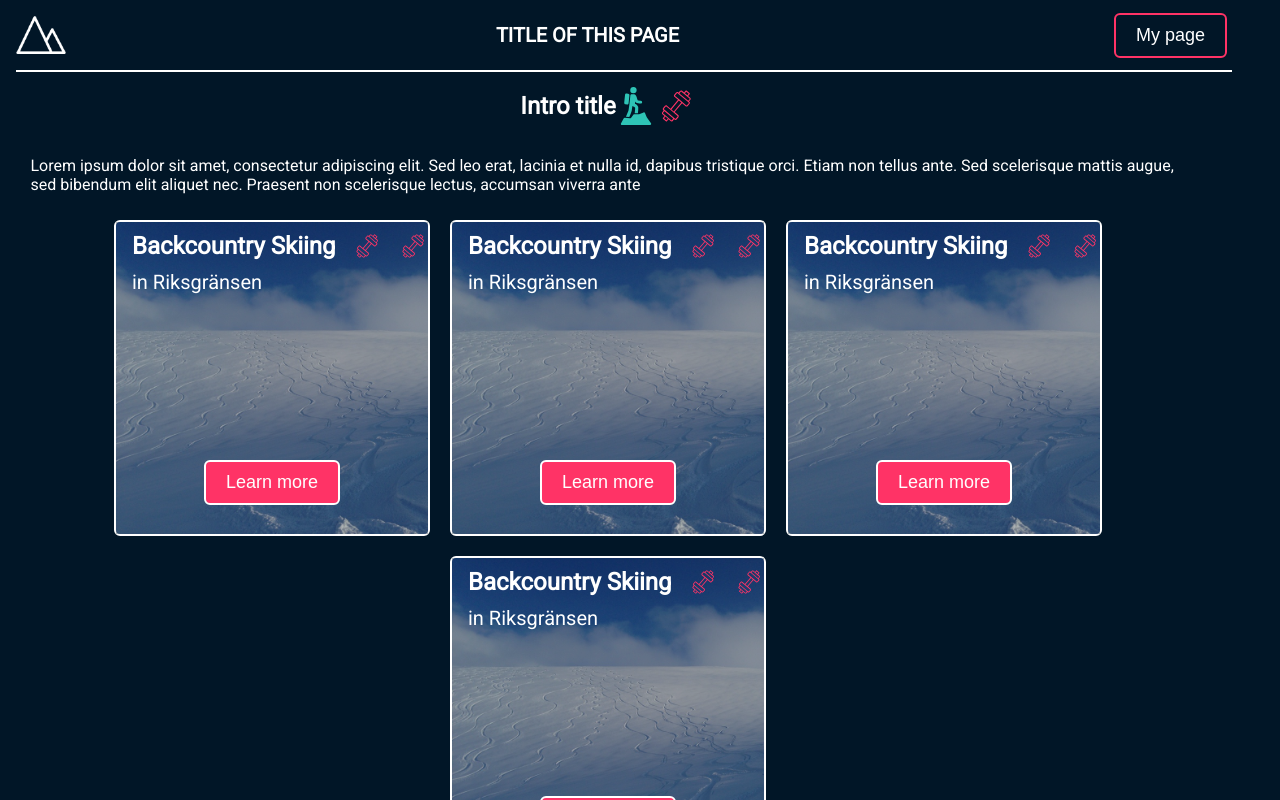
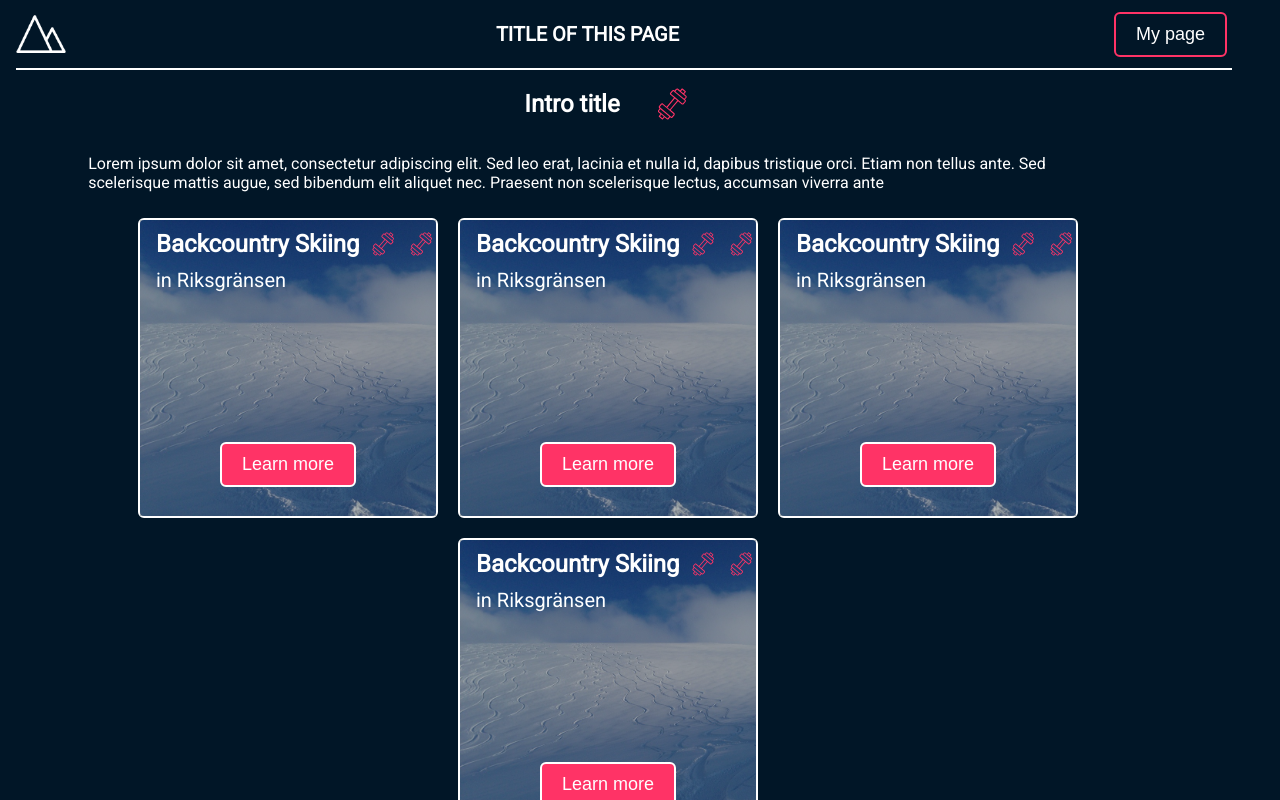
Before and after one commit to lisahammarstrand/final-project-frontend, a React (Create React App) app: page / in a window 1280 px wide. Shown: the top 800 px of the page. Built offline with nearby package versions, Linux system fonts and the light colour scheme.

Commit message:
Worked on styling the details page, added global style box-sizing

```diff
--- a/src/App.js
+++ b/src/App.js
@@ -8,6 +8,7 @@ import { Summary } from 'pages/Summary'
 import { MyPage } from 'pages/MyPage'
 import { Profile } from 'pages/Profile'
 import { Footer } from 'components/Footer'
+import { GlobalStyle } from 'components/GlobalStyle'
 
 export const App = () => {
   return (
@@ -36,6 +37,7 @@ export const App = () => {
         </Switch>
       </main>
       <Footer />
+      <GlobalStyle />
     </BrowserRouter>
   )
 }
--- a/src/components/Footer.js
+++ b/src/components/Footer.js
@@ -20,7 +20,7 @@ const FooterLink = styled.a`
 export const Footer = () => {
   return (
     <FooterContainer>
-      <p>&copy; LH Production 2020</p>
+      <p>&copy; LHP 2020</p>
       <div>
         <FooterLink href="contact">Contact</FooterLink>
         <FooterLink href="about">About</FooterLink>
--- /dev/null
+++ b/src/components/GlobalStyle.js
@@ -0,0 +1,7 @@
+import { createGlobalStyle } from 'styled-components'
+
+export const GlobalStyle = createGlobalStyle`
+* {
+  box-sizing: border-box;
+}
+`
--- a/src/pages/PackageDetails.js
+++ b/src/pages/PackageDetails.js
@@ -1,5 +1,6 @@
 import React from 'react'
 import styled from 'styled-components'
+import { Button } from 'lib/Buttons'
 
 const PackageDetailsContainer = styled.article`
   position: relative;
@@ -12,6 +13,7 @@ const PackageDetailsBackground = styled.div`
   display: flex;
   flex-direction: column;
   justify-content: flex-end;
+  z-index: -1;
 `
 const DetailsOverlay = styled.div`
   position: absolute;
@@ -22,11 +24,18 @@ const DetailsOverlay = styled.div`
   background: rgba(1,23,39,0.3);
   display: flex;
   flex-direction: column;
+  z-index: 0;
   `
 const DetailsSummary = styled.div`
   display: flex;
-  align-items: flex-end;
+  flex-direction: column;
+  align-items: center;
   padding: 50px;
+  z-index: 1;
+
+  @media (min-width: 650px) {
+    flex-direction: row;
+  }
 `
 const DetailsImage = styled.img`
   width: 300px;
@@ -34,8 +43,20 @@ const DetailsImage = styled.img`
 `
 const DetailsDescription = styled.div`
   margin-left: 20px;
-  max-width: 400px;
+  max-width: 350px;
+  display: flex;
+  flex-direction: column;
+  align-items: center;
+
+  @media (min-width: 650px) {
+    align-items: flex-start;
+    max-width: 400px;
+  }
 `
+/* const PackageDetailsButton = styled(Button)`
+position absolute;
+bottom: 24px;
+` */
 
 export const PackageDetails = () => {
   return (
@@ -48,6 +69,7 @@ export const PackageDetails = () => {
           <DetailsDescription>
             <h1>Title</h1>
             <p>Lorem ipsum dolor sit amet, consectetur adipiscing elit. Sed leo erat, lacinia et nulla id, dapibus tristique orci. Etiam non tellus ante. Sed scelerisque mattis augue, sed bibendum elit aliquet nec. Praesent non scelerisque lectus, accumsan viverra ante</p>
+            <Button title="Book now" />
           </DetailsDescription>
         </DetailsSummary>
       </PackageDetailsBackground>
--- a/src/pages/StartPage.js
+++ b/src/pages/StartPage.js
@@ -23,10 +23,32 @@ display: flex;
 `
 const IconDumbbell = styled.img`
   width: 40px;
+  margin-left: 32px;
   transform: rotate(-50deg);
 `
 const IconAdventure = styled.img`
   width: 40px;
+`
+const IntroDescription = styled.section`
+  display: flex;
+  flex-direction: column;
+  justify-content: center;
+  align-items: center;
+  max-width: 350px;
+  margin: 0px 16px;
+
+  @media (min-width: 650px) {
+    flex-direction: row;
+    max-width: 620px;
+  }
+  @media (min-width: 1024px) {
+    flex-direction: row;
+    max-width: 90%;
+  }
+
+`
+const ProgressImage = styled.img`
+  width: 150px;
 `
 const PackageCardContainer = styled.section`
   display: flex;
@@ -49,10 +71,13 @@ export const StartPage = () => {
         <IntroSection>
           <IntroTitle>
             <h1>Intro title</h1>
-            <IconAdventure src="adventure.svg" alt="adventure" />
+            {/*  <IconAdventure src="adventure.svg" alt="adventure" /> */}
             <IconDumbbell src="dumbbell.svg" alt="dumbbell" />
           </IntroTitle>
-          <p>Lorem ipsum dolor sit amet, consectetur adipiscing elit. Sed leo erat, lacinia et nulla id, dapibus tristique orci. Etiam non tellus ante. Sed scelerisque mattis augue, sed bibendum elit aliquet nec. Praesent non scelerisque lectus, accumsan viverra ante</p>
+          <IntroDescription>
+            <p>Lorem ipsum dolor sit amet, consectetur adipiscing elit. Sed leo erat, lacinia et nulla id, dapibus tristique orci. Etiam non tellus ante. Sed scelerisque mattis augue, sed bibendum elit aliquet nec. Praesent non scelerisque lectus, accumsan viverra ante</p>
+            {/*  <ProgressImage src="progress_levels.png" alt="progress-levels" /> */}
+          </IntroDescription>
         </IntroSection>
         <PackageCardContainer>
           <PackageCard title="Backcountry Skiing" subtitle="in Riksgränsen" />
```
Also changed, not shown: public/progress_levels.png (added).
